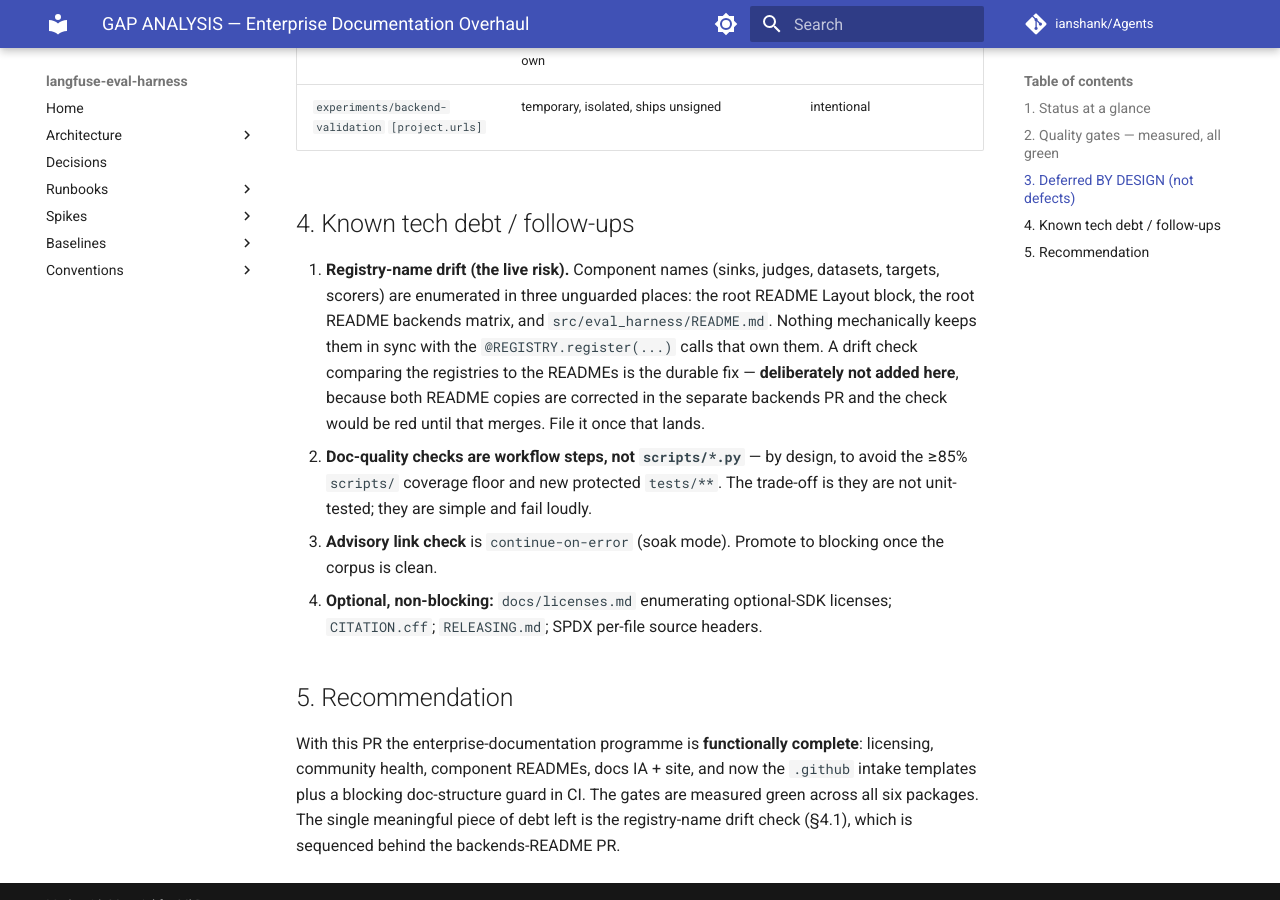
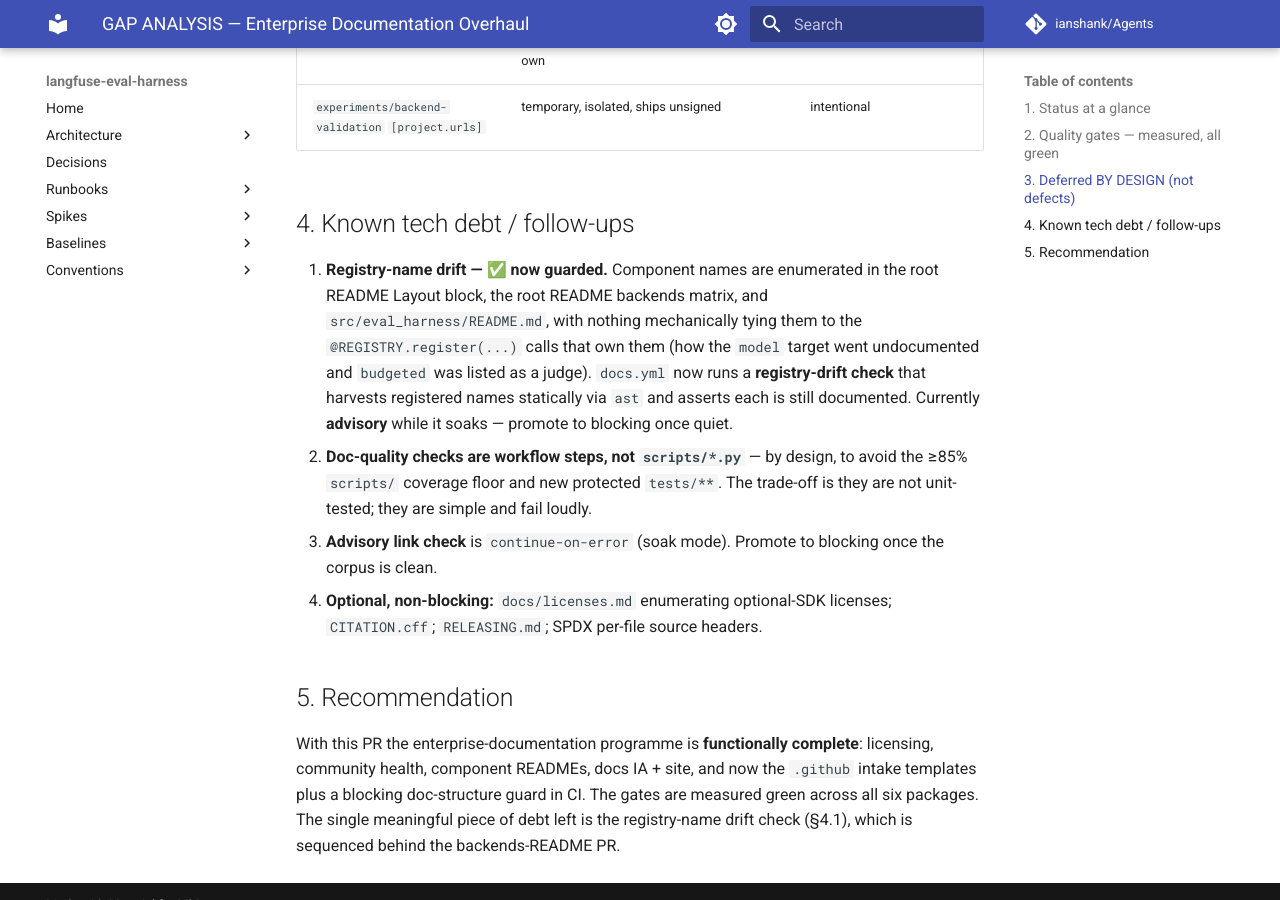
Before and after one commit to ianshank/Agents, an MkDocs documentation site: the page built from docs/plans/enterprise-docs-overhaul/GAP_ANALYSIS.md, in a window 1280 px wide and 900 px high, scrolled down 1936 px. Built offline with MkDocs 1.6.1 and Material for MkDocs 9.7.7, drawn with Linux system fonts in a browser that asks for light colours; comment, search, counter and statistics services are not loaded.

Commit message:
docs: mark registry-drift debt as guarded in the gap analysis
The drift risk recorded in GAP_ANALYSIS §4.1 is now covered by the advisory
registry-drift check in docs.yml, so the entry no longer describes it as an
unaddressed follow-up.

Co-Authored-By: Claude Opus 5 <noreply@anthropic.com>
Claude-Session: https://claude.ai/code/session_01SR4MmH7EZhKgEb57yPs6SL

```diff
--- a/docs/plans/enterprise-docs-overhaul/GAP_ANALYSIS.md
+++ b/docs/plans/enterprise-docs-overhaul/GAP_ANALYSIS.md
@@ -51,14 +51,14 @@ dependencies (F-032), and every `__all__` public-surface baseline still matches.
 
 ## 4. Known tech debt / follow-ups
 
-1. **Registry-name drift (the live risk).** Component names (sinks, judges,
-   datasets, targets, scorers) are enumerated in three unguarded places: the root
-   README Layout block, the root README backends matrix, and
-   `src/eval_harness/README.md`. Nothing mechanically keeps them in sync with the
-   `@REGISTRY.register(...)` calls that own them. A drift check comparing the
-   registries to the READMEs is the durable fix — **deliberately not added here**,
-   because both README copies are corrected in the separate backends PR and the
-   check would be red until that merges. File it once that lands.
+1. **Registry-name drift — ✅ now guarded.** Component names are enumerated in the
+   root README Layout block, the root README backends matrix, and
+   `src/eval_harness/README.md`, with nothing mechanically tying them to the
+   `@REGISTRY.register(...)` calls that own them (how the `model` target went
+   undocumented and `budgeted` was listed as a judge). `docs.yml` now runs a
+   **registry-drift check** that harvests registered names statically via `ast`
+   and asserts each is still documented. Currently **advisory** while it soaks —
+   promote to blocking once quiet.
 2. **Doc-quality checks are workflow steps, not `scripts/*.py`** — by design, to
    avoid the ≥85% `scripts/` coverage floor and new protected `tests/**`. The
    trade-off is they are not unit-tested; they are simple and fail loudly.
```
